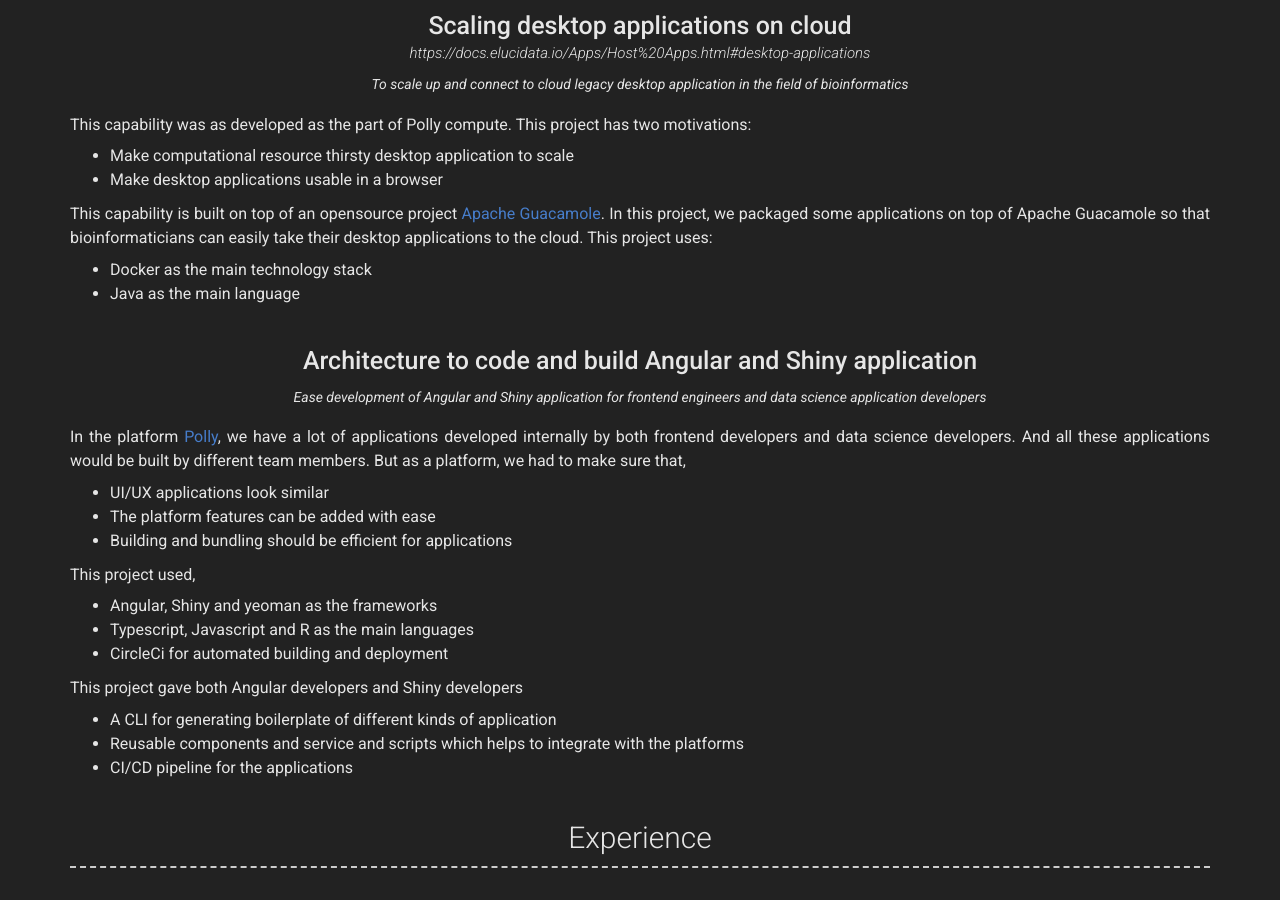
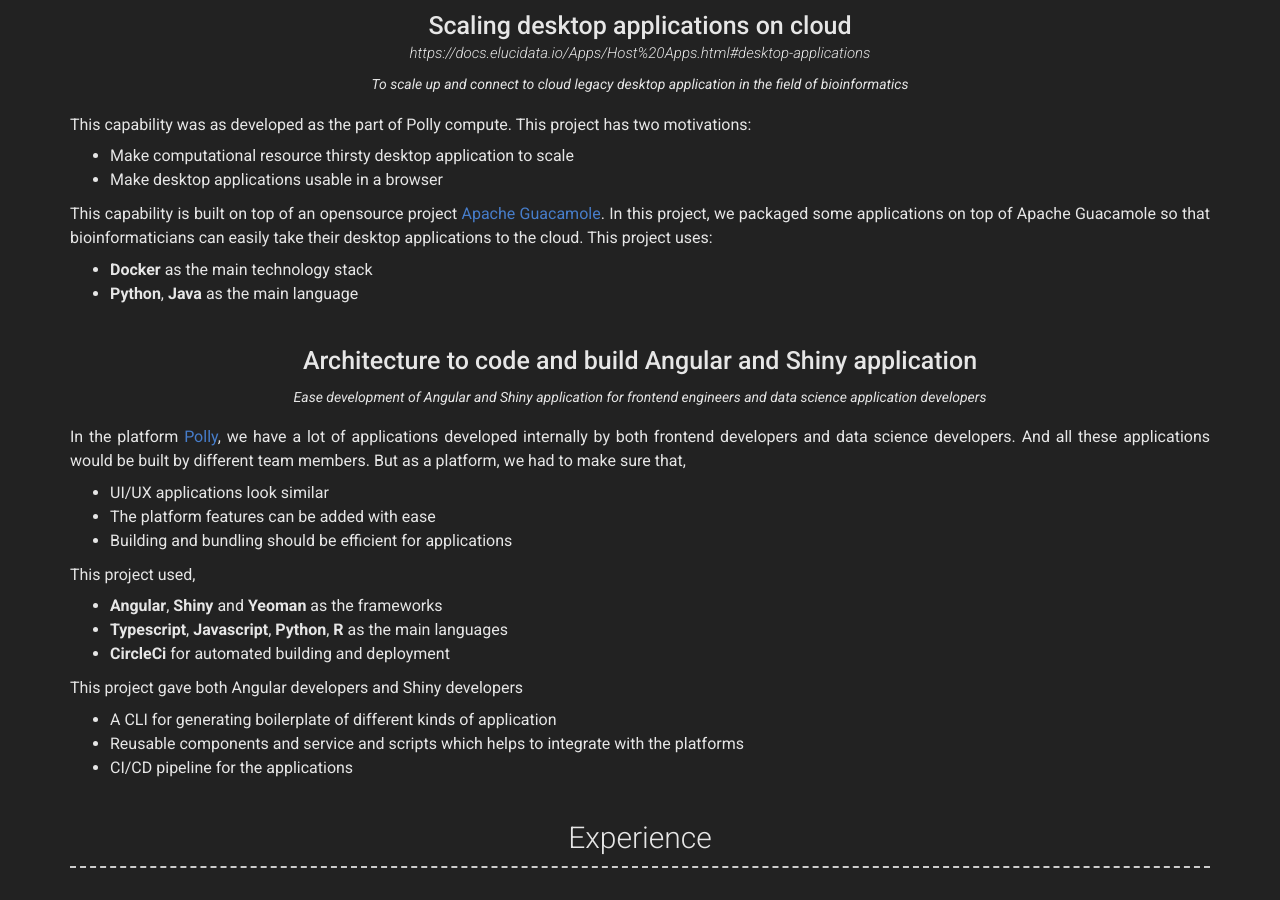
Before and after one commit to sabsgeo/my-cv, a Jekyll site: the page built from index.md, in a window 1280 px wide and 900 px high, scrolled down 1130 px. Built offline with Jekyll 4.4.1, drawn with Linux system fonts in a browser that asks for light colours; nearby versions of some CDN libraries.

Commit message:
[WIP]:highlighting some words

```diff
--- a/_data/projects.yml
+++ b/_data/projects.yml
@@ -33,8 +33,8 @@
       - Make desktop applications usable in a browser
 
       This capability is built on top of an opensource project [Apache Guacamole](https://guacamole.apache.org/). In this project, we packaged some applications on top of Apache Guacamole so that bioinformaticians can easily take their desktop applications to the cloud. This project uses:
-      - Docker as the main technology stack
-      - Java as the main language
+      - **Docker** as the main technology stack
+      - **Python**, **Java** as the main language
 
 - layout: top-middle
   name: Architecture to code and build Angular and Shiny application
@@ -47,9 +47,9 @@
       - Building and bundling should be efficient for applications
 
     This project used,
-      - Angular, Shiny and yeoman as the frameworks
-      - Typescript, Javascript and R as the main languages
-      - CircleCi for automated building and deployment
+      - **Angular**, **Shiny** and **Yeoman** as the frameworks
+      - **Typescript**, **Javascript**, **Python**, **R** as the main languages
+      - **CircleCi** for automated building and deployment
 
     This project gave both Angular developers and Shiny developers
       - A CLI for generating boilerplate of different kinds of application
```
